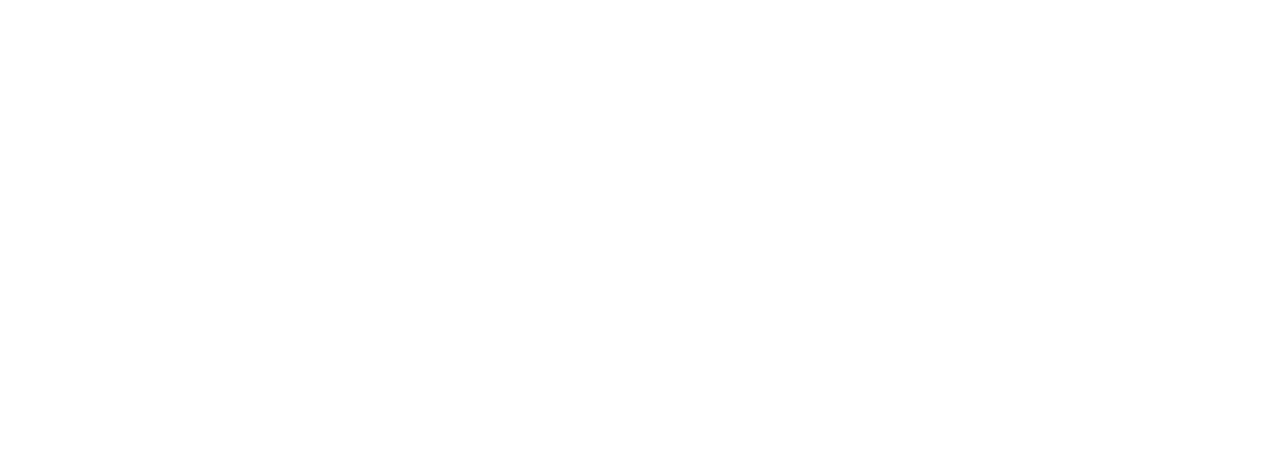
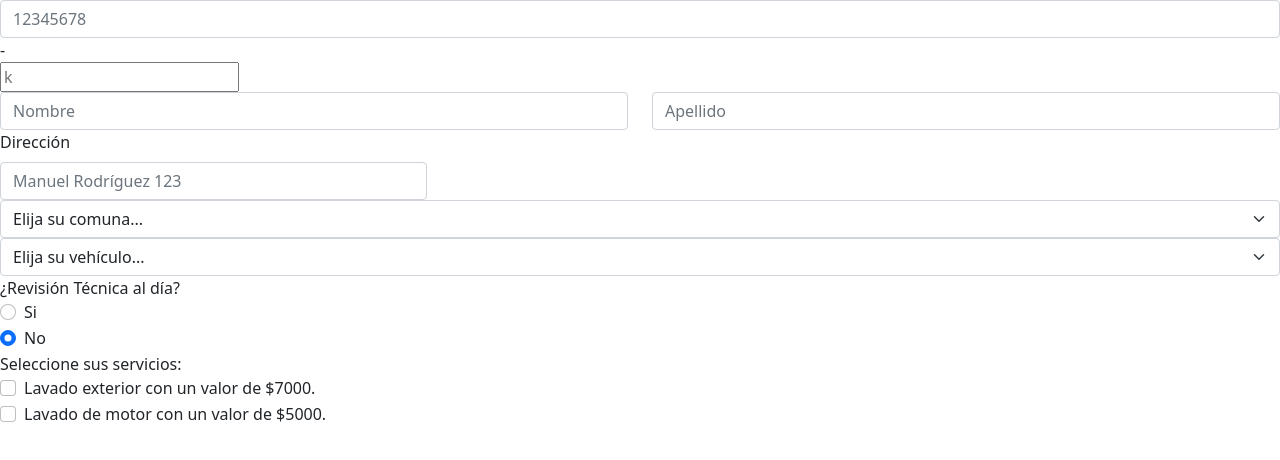
Before and after one commit to GioHe/auto-limpio, a website: page index.html in a window 1280 px wide. Drawn offline with nearby package versions, Linux system fonts and the light colour scheme.

Commit message:
Agregue los campos Rut y dv (por mejorar), Nombre, Apellido, Dirección, Comuna, Vehiculo, Revision tecnica y selección de servicios

```diff
--- a/index.html
+++ b/index.html
@@ -14,6 +14,78 @@
 <body>
 
 
+    <!--Rut y Digito Verificador-->
+    <div>
+        <div>
+            <input type="number" class="form-control" id="Rut" placeholder="12345678">
+        </div>-
+        <div>
+          <input type="text" id="dv" name="dv"placeholder="k"required="required" minlength="1" maxlength="1" pattern="[0-9kK]{1}"/>
+        </div>
+      </div>
+
+<!--Nombre y Apellido-->
+    <div class="row">
+        <div class="col">
+          <input type="text" class="form-control" placeholder="Nombre" aria-label="Nombre">
+        </div>
+        <div class="col">
+          <input type="text" class="form-control" placeholder="Apellido" aria-label="Apellido">
+        </div>
+      </div>
+<!--Dirección-->
+      <div class="col-4">
+        <label for="inputAddress" class="form-label">Dirección</label>
+        <input type="text" class="form-control" id="inputAddress" placeholder="Manuel Rodríguez 123">
+      </div>
+<!--Comuna-->
+    <select class="form-select" aria-label="Default select example">
+        <option selected>Elija su comuna...</option>
+        <option value="1">Comuna 1</option>
+        <option value="2">Comuna 2</option>
+        <option value="3">Comuna 3</option>
+        <option value="4">Comuna 4</option>
+        <option value="5">Comuna 5</option>
+      </select>
+<!--Tipo de vehículo-->
+    <select class="form-select" aria-label="Default select example">
+        <option selected>Elija su vehículo...</option>
+        <option value="1">Furgón</option>
+        <option value="2">Automóvil</option>
+        <option value="3">Camión</option>
+        <option value="4">Camioneta</option>
+        <option value="5">Moto</option>
+      </select>
+
+    <!--Revisión Técnica-->
+    <a>¿Revisión Técnica al día?</a>
+    <div class="form-check">
+        <input class="form-check-input" type="radio" name="flexRadioDefault" id="flexRadioDefault1">
+        <label class="form-check-label" for="flexRadioDefault1">
+          Si
+        </label>
+      </div>
+      <div class="form-check">
+        <input class="form-check-input" type="radio" name="flexRadioDefault" id="flexRadioDefault2" checked>
+        <label class="form-check-label" for="flexRadioDefault2">
+          No
+        </label>
+      </div>
+<!--Tipos de servicios de Lavado-->
+      <a>Seleccione sus servicios:</a>
+      <div class="form-check">
+        <input class="form-check-input" type="checkbox" value="" id="flexCheckDefault">
+        <label class="form-check-label" for="flexCheckDefault">
+            Lavado exterior con un valor de $7000.
+        </label>
+      </div>
+      <div class="form-check">
+        <input class="form-check-input" type="checkbox" value="" id="flexCheckChecked">
+        <label class="form-check-label" for="flexCheckChecked">
+            Lavado de motor con un valor de $5000.
+        </label>
+      </div>
+
     <script src="node_modules/bootstrap/dist/js/bootstrap.bundle.js"></script>
 </body>
 </html>
```
